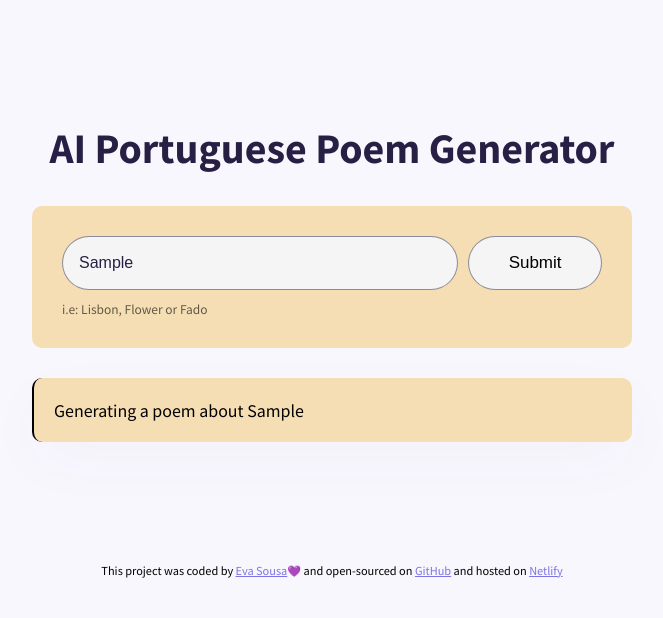
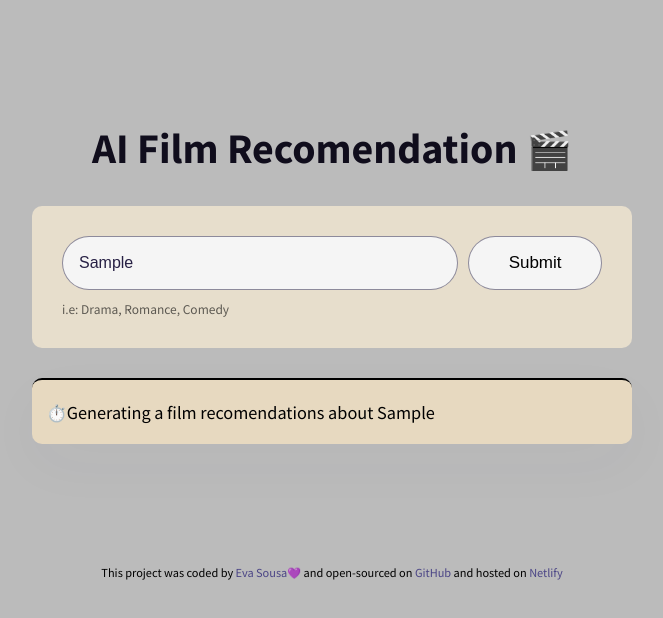
Before and after one commit to evasousa23/Film-recomendation, a plain HTML site: page index.html in a window 1280 px wide. Both pictures are taken after typing "Sample" into the empty fields and a click on the input 843 px from the left and 262 px from the top of the page. Shown: the whole page, without its empty margins (308-971 px from the left). Drawn offline with nearby package versions, Linux system fonts and the light colour scheme; no server answers.

Commit message:
improve the user experience

```diff
--- a/index.html
+++ b/index.html
@@ -4,6 +4,10 @@
     <meta charset="UTF-8" />
     <meta name="viewport" content="width=device-width, initial-scale=1.0" />
     <title>AI Generator- Eva Sousa</title>
+      <link
+    rel="stylesheet"
+    href="https://cdnjs.cloudflare.com/ajax/libs/animate.css/4.1.1/animate.min.css"
+  />
     <script src="https://unpkg.com/typewriter-effect@latest/dist/core.js"></script>
     <script src="https://cdn.jsdelivr.net/npm/axios@1.1.2/dist/axios.min.js"></script>
     <link rel="preconnect" href="https://fonts.googleapis.com" />
@@ -17,14 +21,14 @@
   <body>
     <div class="container">
       <header>
-        <h1>AI Portuguese Poem Generator</h1>
+        <h1>AI Film Recomendation 🎬</h1>
       </header>
       <main>
         <div class="form-container">
-          <form id="poem-generator">
+          <form id="film-generator">
             <input
               type="text"
-              placeholder="Enter the topic of a Portuguese poem"
+              placeholder="Enter the topic of a film categorie"
               autofocus
               required
               autocomplete="off"
@@ -33,9 +37,9 @@
             />
             <input type="submit" class="submit-button" />
           </form>
-          <div class="hint">i.e: Lisbon, Flower or Fado</div>
+          <div class="hint">i.e: Drama, Romance, Comedy</div>
            </div>
-          <div class="poem hidden" id="poem"></div>
+          <div class="film hidden" id="film"></div>
       </main>
     </div>
     <footer>
--- a/src/index.js
+++ b/src/index.js
@@ -1,5 +1,5 @@
-function displayPoem(response) {
-  new Typewriter("#poem", {
+function displayFilm(response) {
+  new Typewriter("#film", {
     strings: response.data.answer,
     autoStart: true,
     delay: 1,
@@ -8,28 +8,28 @@ function displayPoem(response) {
 
 }
 
-function generatePoem(event) {
+function generateFilm(event) {
   event.preventDefault();
 
   let instructionsInput = document.querySelector("#user-instructions");
   let apiKey = "a3af3t89ob96e0f9a620e92909b7a4bf";
   let context =
-    "You are a romantic Poem expert and love to write short poems. You mission is to generate a 4 line poem in basic HTML and separate each line with a <br />. Make sure to follow the user instructions. Do not include a title to the poem. ";
-  let prompt = `User instructions:Generate a Portuguese about ${instructionsInput.value}`;
+    "You are a AI incredible expert cinematic and love recomend films. You mission is to generate  a recomendation in basic HTML and separate each line with a <br />. Make sure to follow the user instructions. Include the title of the film in <h1> ";
+  let prompt = `User instructions:Generate a film recomendations about ${instructionsInput.value}`;
   let apiUrl = `https://api.shecodes.io/ai/v1/generate?prompt=${prompt}&context=${context}&key=${apiKey}`;
 
 
-  let poemElement=document.querySelector("#poem")
-poemElement.classList.remove("hidden")
-poemElement.innerHTML=`Generating a poem about ${instructionsInput.value}`
+  let filmElement=document.querySelector("#film")
+filmElement.classList.remove("hidden")
+filmElement.innerHTML = ` <div class="generating">⏱️Generating a film recomendations about ${instructionsInput.value}</div>`;
 
 
 
-  axios.get(apiUrl).then(displayPoem);
+  axios.get(apiUrl).then(displayFilm);
 
 
 
 }
 
-let poemFormElement = document.querySelector("#poem-generator");
-poemFormElement.addEventListener("submit", generatePoem);
+let filmFormElement = document.querySelector("#film-generator");
+filmFormElement.addEventListener("submit", generateFilm);
--- a/src/style.css
+++ b/src/style.css
@@ -1,5 +1,5 @@
 body {
-  background-color: #f9f7fe;
+  background-color: #66656670;
   font-family: "Noto Sans KR", sans-serif;
 }
 .container {
@@ -14,13 +14,13 @@ h1 {
   font-weight: 800;
   font-size: 37px;
   line-height: 1.5;
-  color: #272044;
+  color: #100d1c;
 }
 
 .form-container{
     margin-bottom: 30px;
     padding: 30px;
-  background-color: wheat;
+  background-color: rgb(231, 222, 204);
   border-radius: 10px;
 }
 
@@ -53,18 +53,33 @@ form {
   padding: 14px 24px;
 }
 
-.poem {
+.film {
   font-size: 16px;
-  background-color: wheat;
+  background-color: rgb(231, 217, 192);
   padding: 20px;
   line-height: 1.5;
-  border-left: 2px solid;
+  border-top: 2px solid;
   box-shadow: 0px 20px 60px rgba(65, 50, 100, 0.03);
   border-radius: 10px;
 }
 
 .hidden{
   display: none;
+
+}
+.generating {
+  animation: pulse 1s steps(5, start) infinite;
+}
+
+@keyframes pulse-animation {
+  to {
+    visibility: hidden;
+  }
+}
+@-webkit-keyframes pulse-animation {
+  to {
+    visibility: hidden;
+  }
 }
 footer {
   text-align: center;
@@ -72,5 +87,6 @@ footer {
   margin-top: 30px;
 }
 a {
-  color: #7c73e6;
+  color: #4b4586;
+  text-decoration: none;
 }
```
